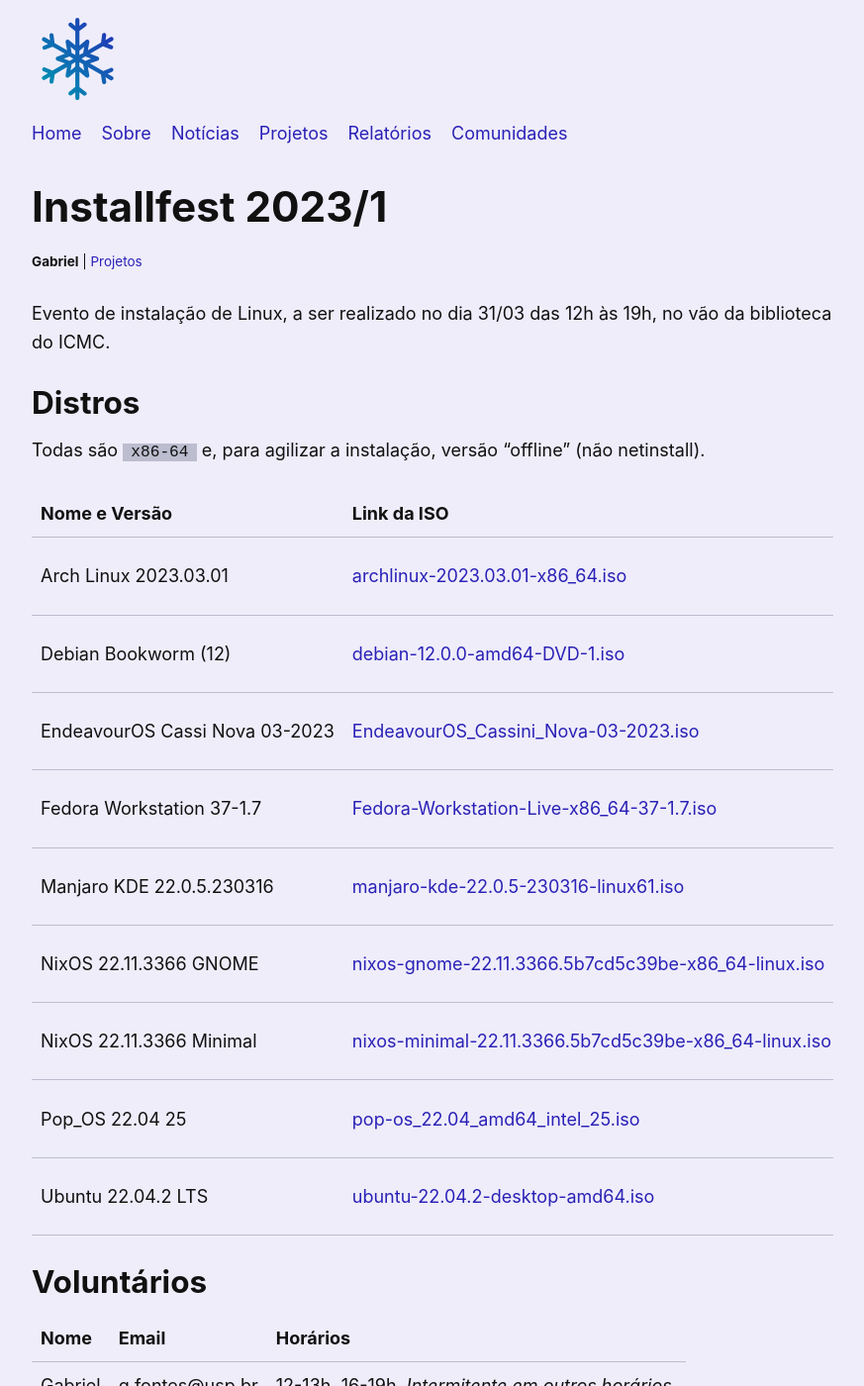
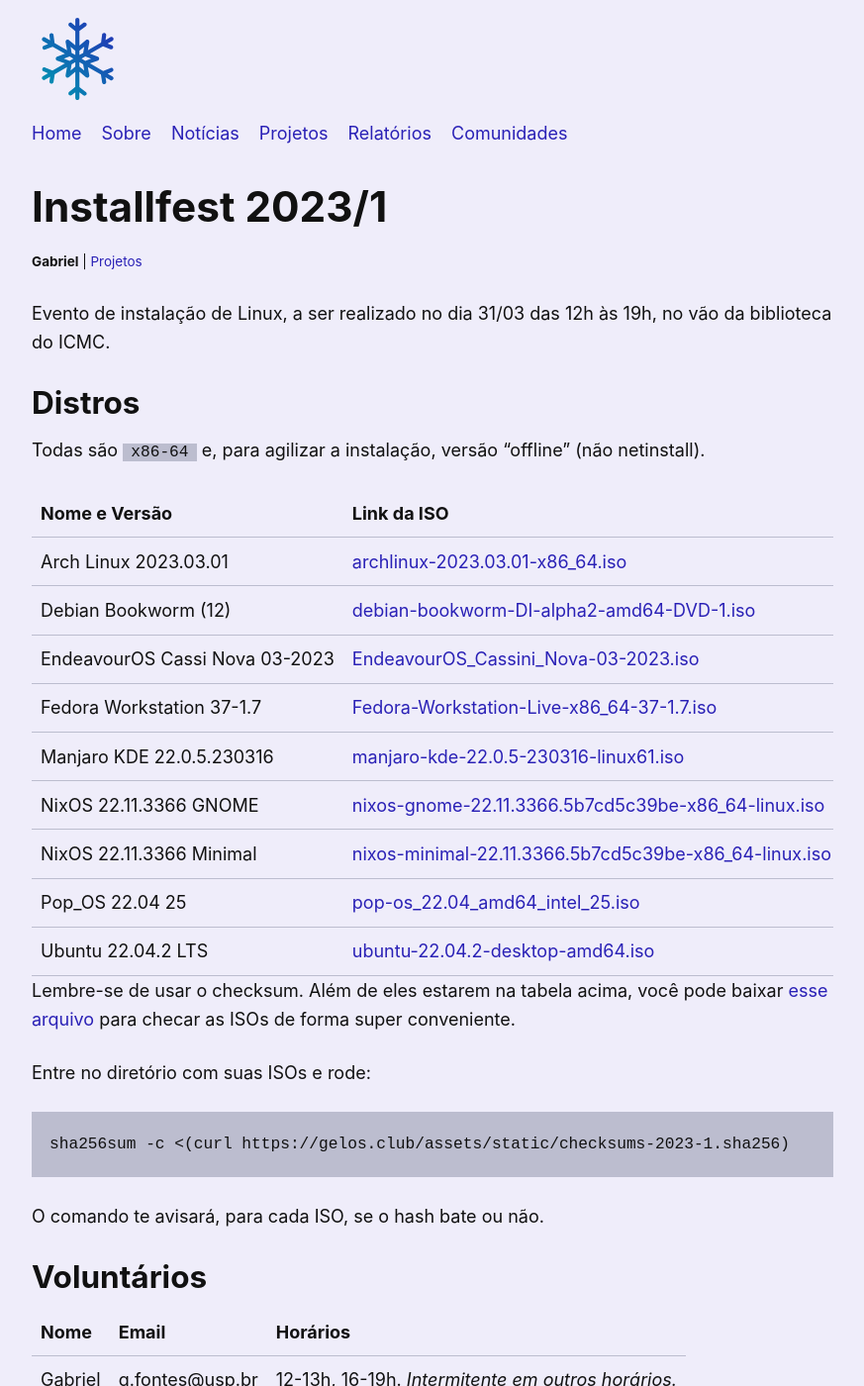
Before and after one commit to gelos-icmc/site, a Jekyll site: the page built from src/_projects/installfest-2023-1.md, in a window 1280 px wide and 1400 px high. Shown: the whole window at 99% size, without its empty margins (203-1076 px from the left). Built offline with Jekyll 4.4.1, drawn with Linux system fonts in a browser that asks for light colours.

Commit message:
installfest-2023-1: arquivo de checksums

````diff
--- a/src/_projects/installfest-2023-1.md
+++ b/src/_projects/installfest-2023-1.md
@@ -10,19 +10,31 @@ Evento de instalação de Linux, a ser realizado no dia 31/03 das 12h às 19h, n
 
 Todas são `x86-64` e, para agilizar a instalação, versão "offline" (não netinstall).
 
-|--------------------------------|------------------------------------------------------------------------------------------------------------------------------------------------------------------------------------|-------------|-----------------------------------------------------------------------------|
-| **Nome e Versão**              | **Link da ISO**                                                                                                                                                                    | **Tamanho** | **Checksum**                                                                |
-|--------------------------------|------------------------------------------------------------------------------------------------------------------------------------------------------------------------------------|-------------|-----------------------------------------------------------------------------|
-| Arch Linux 2023.03.01          | [archlinux-2023.03.01-x86_64.iso](https://mirror.ufscar.br/archlinux/iso/2023.03.01/archlinux-2023.03.01-x86_64.iso)                                                               | 810MB       | `816758ba8fd8a06dff539b9af08eb8100c8bad526ac19ef4486bce99cd3ca18c` (SHA256) |
-| Debian Bookworm (12)         | [debian-12.0.0-amd64-DVD-1.iso](https://cdimage.debian.org/cdimage/bookworm_di_alpha2/amd64/iso-dvd/debian-bookworm-DI-alpha2-amd64-DVD-1.iso)                                                          | 3.7GB       | `7dfe0e883e601ef1fd9366bf64c01f4d91fdf03a25b3bc050f76801407aa6720` (SHA256) |
-| EndeavourOS Cassi Nova 03-2023 | [EndeavourOS_Cassini_Nova-03-2023.iso](https://github.com/endeavouros-team/ISO/releases/download/1-EndeavourOS-ISO-releases-archive/EndeavourOS_Cassini_Nova-03-2023.iso)          | 1.9GB       | `164e181892ada8eed7a438c22d92892e30cee1c710ac0899a6e94ed68df9604c` (SHA256) |
-| Fedora Workstation 37-1.7      | [Fedora-Workstation-Live-x86_64-37-1.7.iso](https://download.fedoraproject.org/pub/fedora/linux/releases/37/Workstation/x86_64/iso/Fedora-Workstation-Live-x86_64-37-1.7.iso)      | 1.9GB       | `9c69005baafdba6e4ff04c1cf4779121b7fc9aacab80b4633394576da336a515` (SHA256) |
-| Manjaro KDE 22.0.5.230316      | [manjaro-kde-22.0.5-230316-linux61.iso](https://download.manjaro.org/kde/22.0.5/manjaro-kde-22.0.5-230316-linux61.iso)                                                             | 3.8GB       | `7dc1b3330c7eb17ea97a97b5b7b943fba37027b340cd625f5cae7a6584342883` (SHA256) |
-| NixOS 22.11.3366 GNOME         | [nixos-gnome-22.11.3366.5b7cd5c39be-x86_64-linux.iso](https://releases.nixos.org/nixos/22.11/nixos-22.11.3366.5b7cd5c39be/nixos-gnome-22.11.3366.5b7cd5c39be-x86_64-linux.iso)     | 2.2GB       | `b07736a32301cdaa53191d6d09b10bb77fb2c17eaafd03d5accfd3c44f2ee5f6` (SHA256) |
-| NixOS 22.11.3366 Minimal       | [nixos-minimal-22.11.3366.5b7cd5c39be-x86_64-linux.iso](https://releases.nixos.org/nixos/22.11/nixos-22.11.3366.5b7cd5c39be/nixos-minimal-22.11.3366.5b7cd5c39be-x86_64-linux.iso) | 837MB       | `032e04ef6b3f8716eb1fa689dc746473b979ac7b41d392399e313e2e21fb8df9` (SHA256) |
-| Pop_OS 22.04 25                | [pop-os_22.04_amd64_intel_25.iso](https://iso.pop-os.org/22.04/amd64/intel/25/pop-os_22.04_amd64_intel_25.iso)                                                                     | 2.5GB       | `945baf9da2b9883d1cfc841a63e5ac3b52df1b9038beef8ef3c95142cede0346` (SHA256) |
-| Ubuntu 22.04.2 LTS             | [ubuntu-22.04.2-desktop-amd64.iso](https://releases.ubuntu.com/22.04.2/ubuntu-22.04.2-desktop-amd64.iso)                                                                           | 4.6GB       | `b98dac940a82b110e6265ca78d1320f1f7103861e922aa1a54e4202686e9bbd3` (SHA256) |
-|--------------------------------|------------------------------------------------------------------------------------------------------------------------------------------------------------------------------------|-------------|-----------------------------------------------------------------------------|
+|--------------------------------|------------------------------------------------------------------------------------------------------------------------------------------------------------------------------------|-------------|--------------------------------------------------------------------|
+| **Nome e Versão**              | **Link da ISO**                                                                                                                                                                    | **Tamanho** | **Checksum** (SHA256)                                              |
+|--------------------------------|------------------------------------------------------------------------------------------------------------------------------------------------------------------------------------|-------------|--------------------------------------------------------------------|
+| Arch Linux 2023.03.01          | [archlinux-2023.03.01-x86_64.iso](https://mirror.ufscar.br/archlinux/iso/2023.03.01/archlinux-2023.03.01-x86_64.iso)                                                               | 810MB       | `816758ba8fd8a06dff539b9af08eb8100c8bad526ac19ef4486bce99cd3ca18c` |
+| Debian Bookworm (12)           | [debian-bookworm-DI-alpha2-amd64-DVD-1.iso](https://cdimage.debian.org/cdimage/bookworm_di_alpha2/amd64/iso-dvd/debian-bookworm-DI-alpha2-amd64-DVD-1.iso)                         | 3.7GB       | `7dfe0e883e601ef1fd9366bf64c01f4d91fdf03a25b3bc050f76801407aa6720` |
+| EndeavourOS Cassi Nova 03-2023 | [EndeavourOS_Cassini_Nova-03-2023.iso](https://github.com/endeavouros-team/ISO/releases/download/1-EndeavourOS-ISO-releases-archive/EndeavourOS_Cassini_Nova-03-2023.iso)          | 1.9GB       | `164e181892ada8eed7a438c22d92892e30cee1c710ac0899a6e94ed68df9604c` |
+| Fedora Workstation 37-1.7      | [Fedora-Workstation-Live-x86_64-37-1.7.iso](https://download.fedoraproject.org/pub/fedora/linux/releases/37/Workstation/x86_64/iso/Fedora-Workstation-Live-x86_64-37-1.7.iso)      | 1.9GB       | `9c69005baafdba6e4ff04c1cf4779121b7fc9aacab80b4633394576da336a515` |
+| Manjaro KDE 22.0.5.230316      | [manjaro-kde-22.0.5-230316-linux61.iso](https://download.manjaro.org/kde/22.0.5/manjaro-kde-22.0.5-230316-linux61.iso)                                                             | 3.8GB       | `7dc1b3330c7eb17ea97a97b5b7b943fba37027b340cd625f5cae7a6584342883` |
+| NixOS 22.11.3366 GNOME         | [nixos-gnome-22.11.3366.5b7cd5c39be-x86_64-linux.iso](https://releases.nixos.org/nixos/22.11/nixos-22.11.3366.5b7cd5c39be/nixos-gnome-22.11.3366.5b7cd5c39be-x86_64-linux.iso)     | 2.2GB       | `b07736a32301cdaa53191d6d09b10bb77fb2c17eaafd03d5accfd3c44f2ee5f6` |
+| NixOS 22.11.3366 Minimal       | [nixos-minimal-22.11.3366.5b7cd5c39be-x86_64-linux.iso](https://releases.nixos.org/nixos/22.11/nixos-22.11.3366.5b7cd5c39be/nixos-minimal-22.11.3366.5b7cd5c39be-x86_64-linux.iso) | 837MB       | `032e04ef6b3f8716eb1fa689dc746473b979ac7b41d392399e313e2e21fb8df9` |
+| Pop_OS 22.04 25                | [pop-os_22.04_amd64_intel_25.iso](https://iso.pop-os.org/22.04/amd64/intel/25/pop-os_22.04_amd64_intel_25.iso)                                                                     | 2.5GB       | `945baf9da2b9883d1cfc841a63e5ac3b52df1b9038beef8ef3c95142cede0346` |
+| Ubuntu 22.04.2 LTS             | [ubuntu-22.04.2-desktop-amd64.iso](https://releases.ubuntu.com/22.04.2/ubuntu-22.04.2-desktop-amd64.iso)                                                                           | 4.6GB       | `b98dac940a82b110e6265ca78d1320f1f7103861e922aa1a54e4202686e9bbd3` |
+|--------------------------------|------------------------------------------------------------------------------------------------------------------------------------------------------------------------------------|-------------|--------------------------------------------------------------------|
+
+Lembre-se de usar o checksum. Além de eles estarem na tabela acima, você pode
+baixar [esse arquivo](/assets/static/checksums-2023-1.sha256)
+para checar as ISOs de forma super conveniente.
+
+Entre no diretório com suas ISOs e rode:
+
+```bash
+sha256sum -c <(curl https://gelos.club/assets/static/checksums-2023-1.sha256)
+```
+
+O comando te avisará, para cada ISO, se o hash bate ou não.
 
 ## Voluntários
 
````
Also changed, not shown: 1 other file.
